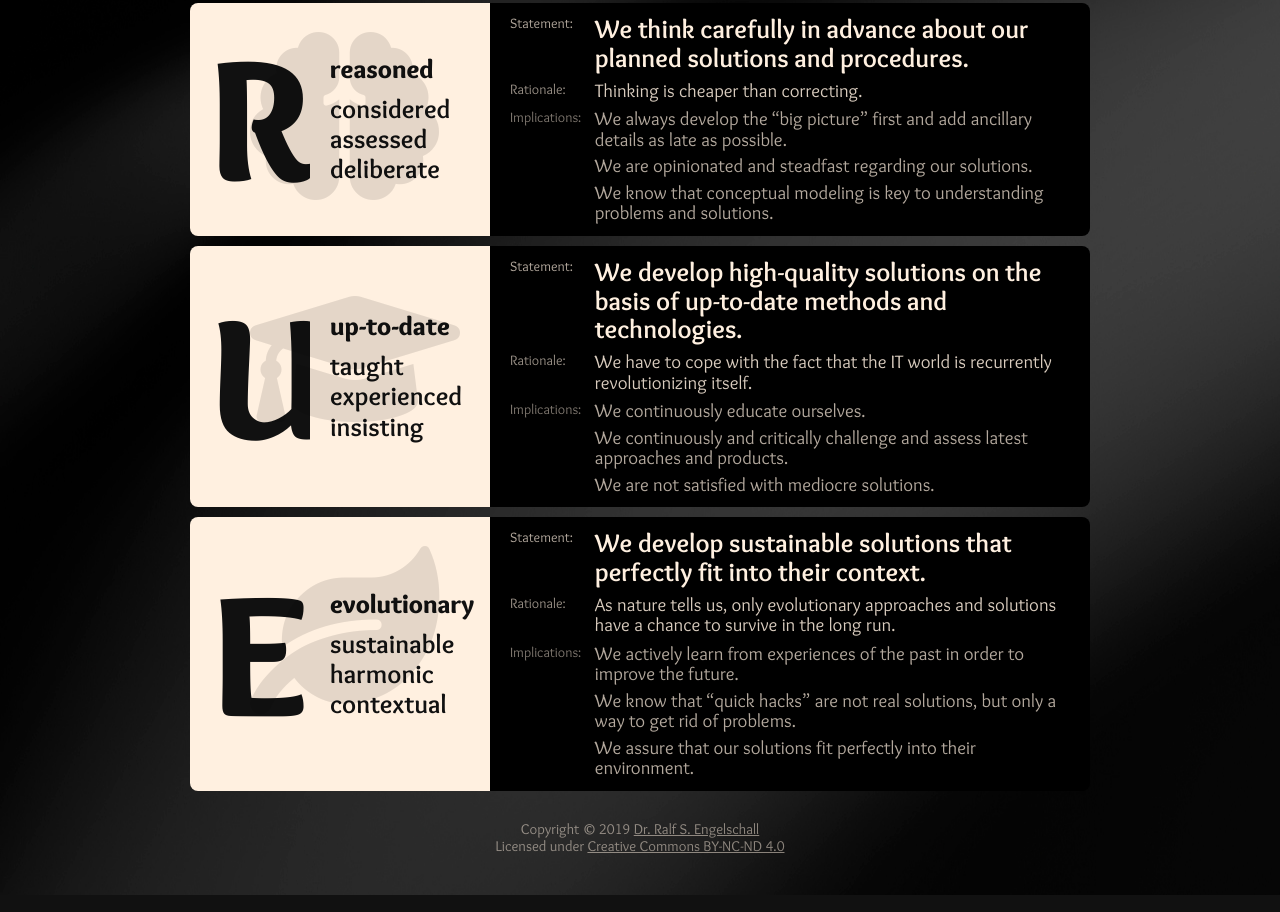
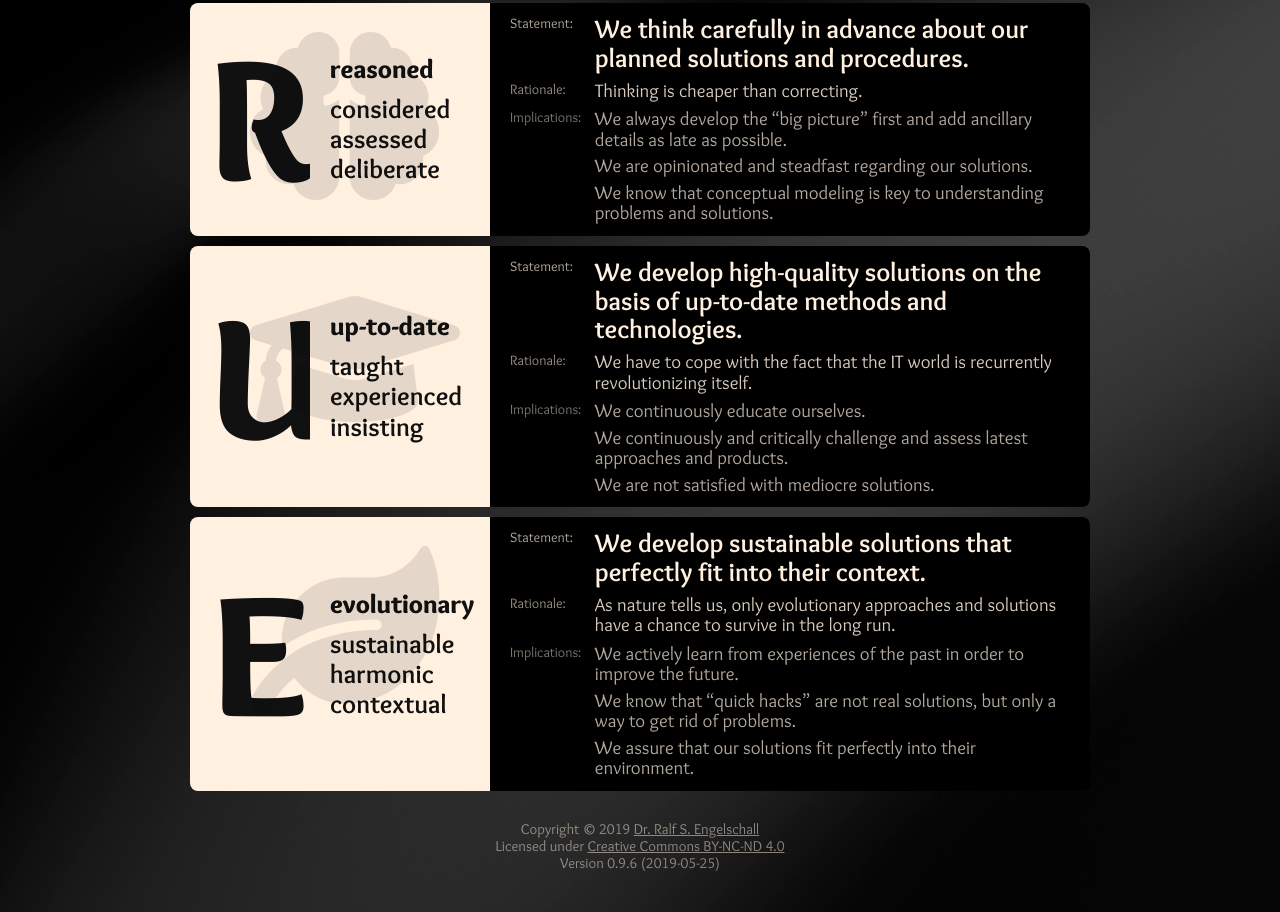
Before and after one commit to rse/true-manifesto, a website: page index.html in a window 1280 px wide. Shown: the part 452-1364 px from the top of the page. Drawn offline with Linux system fonts and the light colour scheme.

Commit message:
add a version

```diff
--- a/index.html
+++ b/index.html
@@ -724,7 +724,8 @@
             </div>
             <div class="footer">
                 Copyright &copy; 2019 <a href="http://engelschall.com">Dr. Ralf S. Engelschall</a><br/>
-                Licensed under <a href="https://creativecommons.org/licenses/by-nc-nd/4.0/">Creative Commons BY-NC-ND 4.0</a>
+                Licensed under <a href="https://creativecommons.org/licenses/by-nc-nd/4.0/">Creative Commons BY-NC-ND 4.0</a><br/>
+                Version 0.9.6 (2019-05-25)
             </div>
         </div>
     </body>
```
